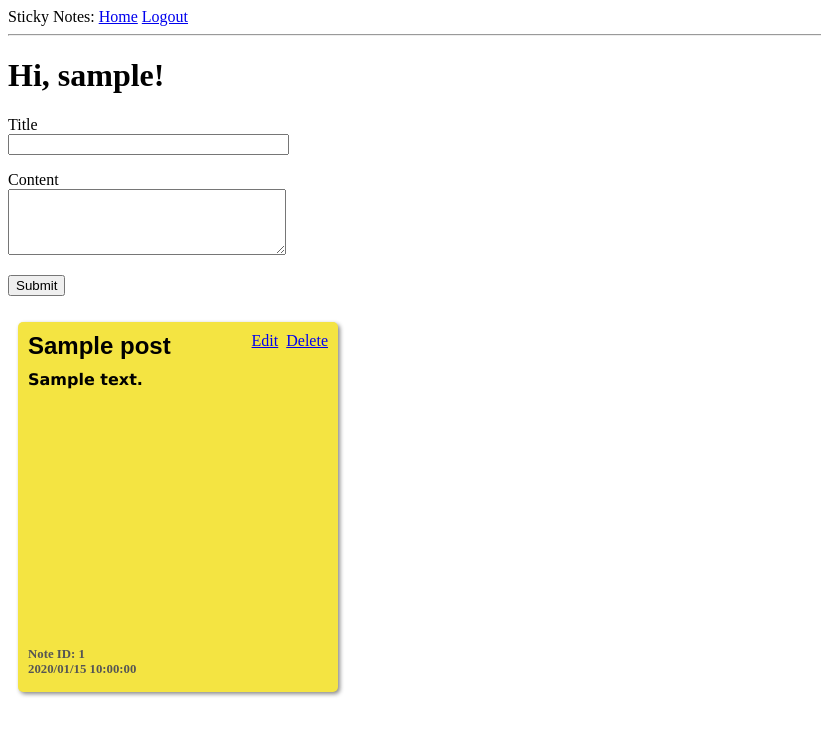
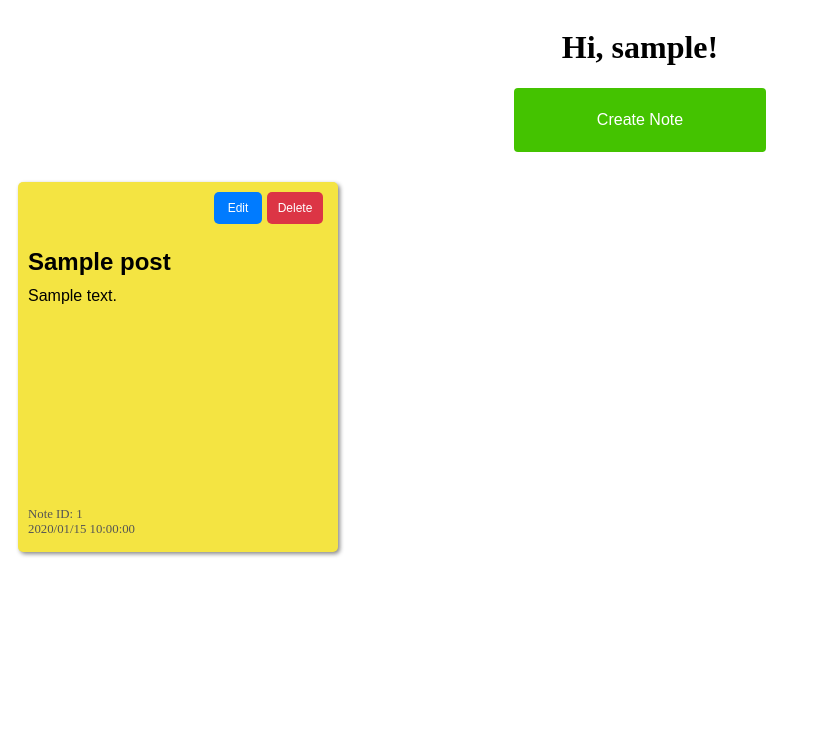
Before and after one commit to a3has/team10App, a Flask app: page / in a window 1280 px wide. Shown: the top 736 px of the page, without its empty margins (0-821 px from the left). Run offline with Flask 3, Linux system fonts and the light colour scheme; a user stored in the database is signed in; tables that the repository leaves empty hold one stand-in row (values such as "Sample post").

Commit message:
added note editing, deleting, and create-note btn

```diff
--- a/notesapp/app/routes.py
+++ b/notesapp/app/routes.py
@@ -11,13 +11,11 @@ from forms import RegistrationForm, AdvancedSearchForm, NoteForm2
 @app.route('/index', methods=['GET', 'POST'])
 @login_required
 def index():
-    # user = {'username': 'Aboudi'}
     form = NoteForm2()
     if form.validate_on_submit():
         note = NotePost(title=form.title.data, body=form.note.data, author=current_user)
         db.session.add(note)
         db.session.commit()
-        flash('Note Created')
         return redirect(url_for('index'))
     else:
         print(form.errors)
@@ -160,9 +158,18 @@ def edit_note(note_id):
         note.title = form.title.data
         note.body = form.note.data
         db.session.commit()
-        flash('Your note has been updated!', 'success')
         return redirect(url_for('index'))
     elif request.method == 'GET':
         form.title.data = note.title
         form.note.data = note.body
     return render_template('edit_note.html', title='Edit Note', form=form, note_id=note.id)
+
+@app.route('/delete_note/<int:note_id>', methods=['POST'])
+@login_required
+def delete_note(note_id):
+    note = NotePost.query.get_or_404(note_id)
+    if note.author != current_user:
+        abort(403)
+    db.session.delete(note)
+    db.session.commit()
+    return redirect(url_for('index'))
--- a/notesapp/app/static/index.css
+++ b/notesapp/app/static/index.css
@@ -1,3 +1,70 @@
+.note-container {
+    width: 100%;
+    display: flex;
+    flex-direction: column;
+    align-items: center;
+}
+
+.create-note {
+    margin-bottom: 20px;
+    padding: 10px 20px;
+    background-color: #44c300;
+    color: white;
+    border: none;
+    border-radius: 4px;
+    cursor: pointer;
+    font-size: 1em;
+    min-width: 20%;
+    min-height: 64px;
+}
+
+.create-note:hover {
+    background-color: #1b8800;
+}
+
+.note-form {
+    margin: 20px;
+    padding: 20px;
+    width: 400px;
+    min-height: 360px;
+    border: 1px solid #ddd;
+    border-radius: 8px;
+    background-color: #f9f9f9;
+}
+
+.note-form input[type="text"],
+.note-form textarea {
+    width: 100%;
+    padding: 8px;
+    margin: 10px 0;
+    display: inline-block;
+    border: 1px solid #ccc;
+    border-radius: 4px;
+    box-sizing: border-box;
+}
+
+.note-form input[type="submit"]:hover,
+.note-form button:hover {
+    background-color: #45a049;
+}
+
+.error {
+    color: red;
+    font-size: 0.8em;
+}
+
+.note-form input[type="submit"],
+.note-form button {
+    width: 100%;
+    background-color: #4CAF50;
+    color: white;
+    padding: 14px 20px;
+    margin: 8px 0;
+    border: none;
+    border-radius: 4px;
+    cursor: pointer;
+}
+
 .sticky-note {
     background-color: #f4e442;
     padding: 10px;
@@ -15,17 +82,20 @@
 }
 
 .note-content {
-    font-family: 'Lucida Sans', 'Lucida Sans Regular', 'Lucida Grande', 'Lucida Sans Unicode', Geneva, Verdana, sans-serif;
+    font-family: Arial, Helvetica, sans-serif;
     margin: 0;
     font-size: 1em;
+    font-weight: normal;
     overflow: auto;
+    line-height: 1.5;
 }
 
 .note-title {
     font-family: Arial, Helvetica, sans-serif;
     font-size: 1.5em;
     font-weight: bold;
-    margin: 0 0 10px;
+    margin: 0;
+    padding: 8px 0px;
     word-wrap: break-word;
 }
 
@@ -39,17 +109,57 @@
 }
 
 .note-actions {
-    position: absolute;
-    top: 10px;
-    right: 10px;
+    display: flex;
+    justify-content: end;
 }
 
-.note-actions a {
-    margin-right: 4px;
+.edit-btn {
+    line-height: 2.7;
 }
 
-.note-actions a:last-child {
-    margin-right: 0;
+.edit-btn, .delete-btn {
+    text-decoration: none;
+    text-align: center;
+    font-size: 12px;
+    font-family: Arial, Helvetica, sans-serif;
+    font-weight: normal;
+    vertical-align: middle;
+    color: white;
+    background-color: #007bff;
+    border: none;
+    border-radius: 5px;
+    cursor: pointer;
+    margin-right: 5px;
+    width: 48px;
+    height: 32px;
+}
+
+.edit-btn:hover, .delete-btn:hover {
+    background-color: #0056b3;
+}
+
+.delete-btn {
+    background-color: #dc3545;
+    font-size: 12px;
+    width: 56px;
+    height: 32px;
+}
+
+.delete-btn:hover {
+    background-color: #c82333;
+}
+
+.note-form .cancel-btn {
+    background-color: #dc3545;
+    color: white;
+    padding: 14px 20px;
+    border: none;
+    border-radius: 4px;
+    cursor: pointer;
+}
+
+.note-form .cancel-btn:hover {
+    background-color: #c82333;
 }
 
 .clearfix {
--- a/notesapp/app/templates/index.html
+++ b/notesapp/app/templates/index.html
@@ -1,39 +1,43 @@
-{% extends "base.html" %}
-
 {% block stylesheet %}
 <link rel="stylesheet" type="text/css" href="{{ url_for('static', filename='index.css') }}">
 {% endblock %}
 
 {% block content %}
+  <div class="note-container">
     <h1>Hi, {{ current_user.username }}!</h1>
-  <form action="" method="post">
+    <button id="create-note" class="create-note">Create Note</button>
+    <form action="" method="post" class="note-form" style="display: none;">
       {{ form.hidden_tag() }}
-    <p>
-      {{ form.title.label }} <br>
-      {{ form.title(size=32) }}
+      <div>
+        {{ form.title.label }}
+        {{ form.title }}
         {% for error in form.title.errors %}
           <span style="color: red;">[{{ error }}]</span>
         {% endfor %}
-    </p>
-    <p>
-      {{ form.note.label }}<br>
-      {{ form.note(cols=32, rows=4) }}
+      </div>
+      <div>
+        {{ form.note.label }}
+        {{ form.note(cols=32, rows=12) }}
         {% for error in form.note.errors %}
         <span style="color: red;">[{{ error }}]</span>
         {% endfor %}
-    </p>
-    <p>{{ form.submit }}</p>
+      </div>
+      {{ form.submit }}
+      <button type="button" id="cancel-button" class="cancel-btn">Cancel</button>
     </form>
+  </div>
 
   <div class="clearfix">
     {% for note in posts %}
     <div class="sticky-note">
       <div class="note-actions">
-        <a href="{{ url_for('edit_note', note_id=note.id) }}">Edit</a>
-        <a href="/">Delete</a>
+        <a href="{{ url_for('edit_note', note_id=note.id) }}" class="edit-btn">Edit</a>
+        <form action="{{ url_for('delete_note', note_id=note.id) }}" method="post">
+          <button class="delete-btn" type="submit" onclick="return confirm('Are you sure you want to delete this note?');">Delete</button>
+        </form>
       </div>
       <p class="note-title">{{ note.title }}</p>
-      <p class="note-content"><b>{{ note.body }}</p>
+      <p class="note-content">{{ note.body }}</p>
       <p class="note-details">
         Note ID: {{ note.id }} <br>
         {{ note.timestamp.strftime('%Y/%m/%d %H:%M:%S') }}
@@ -42,5 +46,40 @@
     {% endfor %}
   </div>
 
+{% block scripts %}
+<script>
+  document.addEventListener('DOMContentLoaded', function() {
+    var createNoteButton = document.getElementById('create-note');
+    var cancelButton = document.getElementById('cancel-button');
+    var noteForm = document.querySelector('.note-form');
+    var formModified = false;
 
+    createNoteButton.addEventListener('click', function() {
+      noteForm.style.display = 'block';
+      createNoteButton.style.display = 'none';
+    });
+
+    cancelButton.addEventListener('click', function() {
+      noteForm.style.display = 'none';
+      createNoteButton.style.display = 'block';
+    });
+
+    noteForm.addEventListener('change', function() {
+        formModified = true;
+    });
+
+    cancelButton.addEventListener('click', function(event) {
+        event.preventDefault();
+        if (formModified) {
+            var confirmLeave = confirm('You have unsaved changes. Are you sure you want to discard them?');
+            if (confirmLeave) {
+                window.location.href = "{{ url_for('index') }}";
+            }
+        } else {
+            window.location.href = "{{ url_for('index') }}";
+        }
+    });
+  });
+</script>
 {% endblock %}
+{% endblock %}
```
Also changed, not shown: notesapp/app/static/edit_note.css (+44 -20 lines), notesapp/app/templates/edit_note.html (+12 -11 lines), notesapp/app/app.db. Lines whose indentation alone changed are shown as unchanged.
